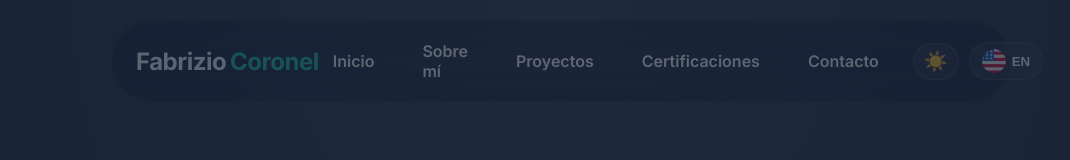
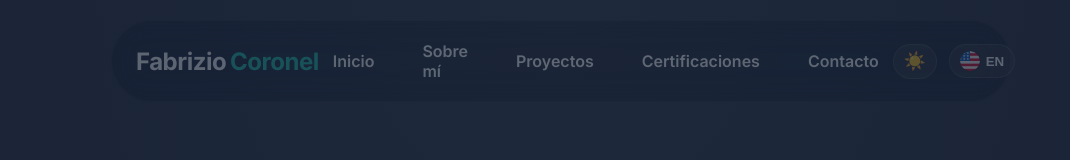
Before and after one commit to farz21/portfolio-web, a React (Vite) app: page / in a window 1280 px wide. Shown: the top 160 px of the page, without its empty margins (79-1149 px from the left). Built offline with nearby package versions, Linux system fonts and the light colour scheme.

Commit message:
fix:botones en nav alineados

```diff
--- a/src/App.css
+++ b/src/App.css
@@ -129,6 +129,12 @@ header {
   text-decoration: none;
   letter-spacing: -0.5px;
   transition: 0.3s ease;
+}
+/* ===== BOTONES DE ACCIÓN (Tema, Idioma, Hamburguesa) ===== */
+.nav-actions {
+  display: flex;
+  align-items: center;
+  gap: 12px;
 }
 
 .nav-brand span {
--- a/src/components/Navbar.jsx
+++ b/src/components/Navbar.jsx
@@ -3,71 +3,57 @@ import { useState } from "react";
 export default function Navbar({ lang, setLang, texts, theme, setTheme }) {
   const [open, setOpen] = useState(false);
 
-  // Función para alternar el tema
   const toggleTheme = () => {
     setTheme(theme === "dark" ? "light" : "dark");
   };
 
   return (
     <div className="nav">
+      {/* 1. LOGO (Izquierda) */}
       <a href="#home" className="nav-brand">
         Fabrizio<span>Coronel</span>
       </a>
 
-      <button className="hamburger" onClick={() => setOpen(!open)}>
-        ☰
-      </button>
+      {/* 2. ENLACES (Centro en PC, Menú flotante en Celular) */}
+      <nav className={`nav-links ${open ? "open" : ""}`}>
+        <a href="#home" onClick={() => setOpen(false)}>{texts.nav_home}</a>
+        <a href="#about" onClick={() => setOpen(false)}>{texts.nav_about}</a>
+        <a href="#projects" onClick={() => setOpen(false)}>{texts.nav_projects}</a>
+        <a href="#certifications" onClick={() => setOpen(false)}>{texts.nav_certifications}</a>
+        <a href="#contact" onClick={() => setOpen(false)}>{texts.nav_contact}</a>
+      </nav>
 
-      <nav className={`nav-links ${open ? "open" : ""}`}>
-        <a href="#home" onClick={() => setOpen(false)}>
-          {texts.nav_home}
-        </a>
-        <a href="#about" onClick={() => setOpen(false)}>
-          {texts.nav_about}
-        </a>
-        <a href="#projects" onClick={() => setOpen(false)}>
-          {texts.nav_projects}
-        </a>
-        <a href="#certifications" onClick={() => setOpen(false)}>
-          {texts.nav_certifications}
-        </a>
-        <a href="#contact" onClick={() => setOpen(false)}>
-          {texts.nav_contact}
-        </a>
-
-        {/* CONTENEDOR DE BOTONES (Tema + Idioma) */}
-        <div style={{ display: "flex", gap: "10px", alignItems: "center" }}>
-          {/* BOTÓN MODO OSCURO/CLARO */}
+      {/* 3. BOTONES DE ACCIÓN (Derecha siempre) */}
+      <div className="nav-actions">
+        {/* Botón Tema */}
         <button
           className="lang-btn"
           onClick={toggleTheme}
-            /* Aquí usamos las traducciones en lugar de texto fijo */
           title={theme === "dark" ? texts.theme_light : texts.theme_dark}
-            style={{ fontSize: "1.2rem", padding: "6px 10px" }}
+          style={{ fontSize: "1.1rem", padding: "6px 10px" }}
         >
           {theme === "dark" ? "☀️" : "🌙"}
         </button>
 
-          {/* BOTÓN DE BANDERAS */}
+        {/* Botón Idioma */}
         <button
           className="lang-btn"
           title={lang === "es" ? "Switch to English" : "Cambiar a Español"}
           onClick={() => setLang(lang === "es" ? "en" : "es")}
+          style={{ padding: "6px 10px" }}
         >
           {lang === "es" ? (
-              <>
-                <img src="/us.png" alt="English" />
-                <span>EN</span>
-              </>
+            <><img src="/us.png" alt="English" style={{ width: '20px', height: '20px' }}/><span>EN</span></>
           ) : (
-              <>
-                <img src="/es.png" alt="Español" />
-                <span>ES</span>
-              </>
+            <><img src="/es.png" alt="Español" style={{ width: '20px', height: '20px' }}/><span>ES</span></>
           )}
         </button>
+
+        {/* Hamburguesa (solo visible en celular por CSS) */}
+        <button className="hamburger" onClick={() => setOpen(!open)}>
+          ☰
+        </button>
       </div>
-      </nav>
     </div>
   );
 }
```
Lines whose indentation alone changed are shown as unchanged.
